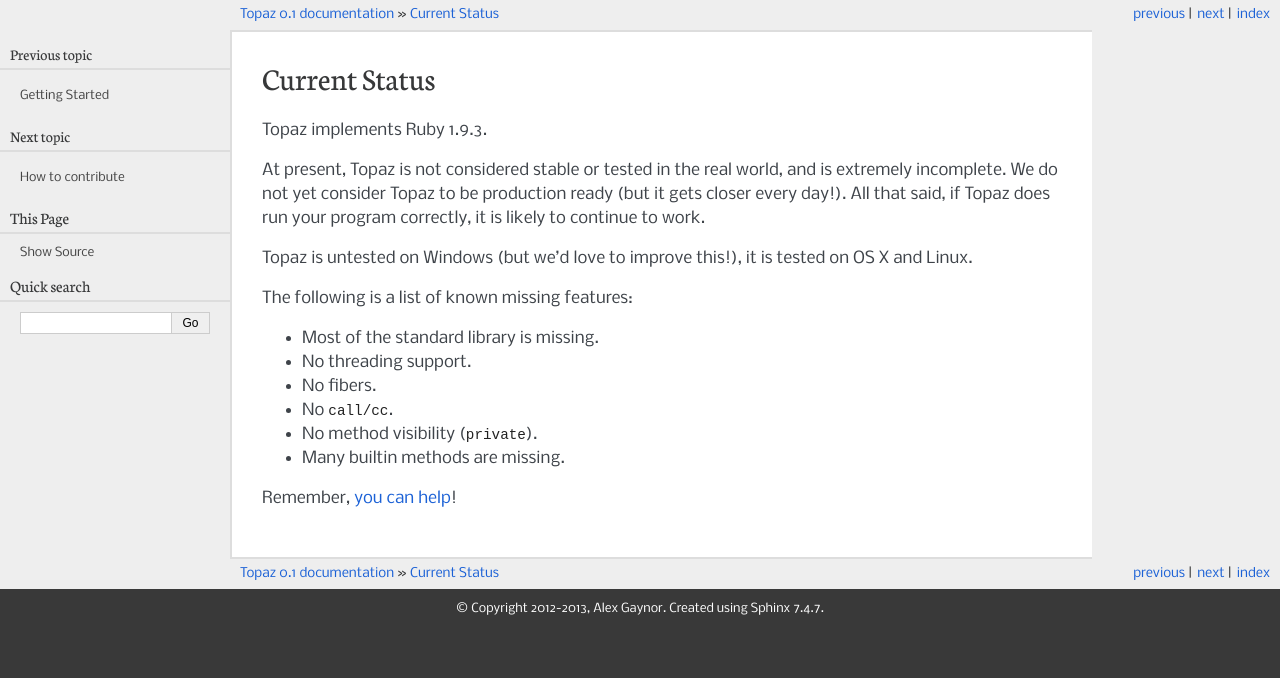
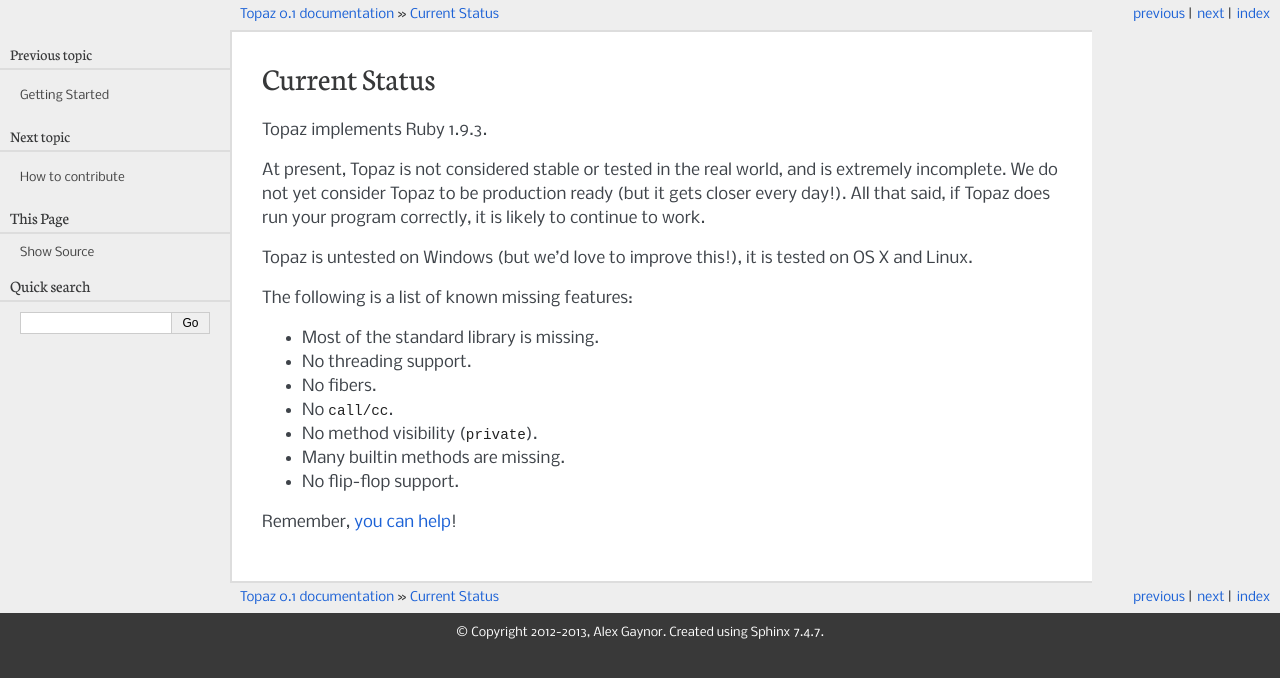
Before and after one commit to topazproject/topaz, a Sphinx documentation site: the page built from docs/current-status.rst, in a window 1280 px wide. Shown: the top 678 px of the page. Built offline with Sphinx 7.4.7, drawn with Linux system fonts in a browser that asks for light colours.

Commit message:
Flip-flops are not supported

```diff
--- a/docs/current-status.rst
+++ b/docs/current-status.rst
@@ -19,5 +19,6 @@
 * No ``call/cc``.
 * No method visibility (``private``).
 * Many builtin methods are missing.
+* No flip-flop support.
 
 Remember, :doc:`you can help </contributing>`!
```
